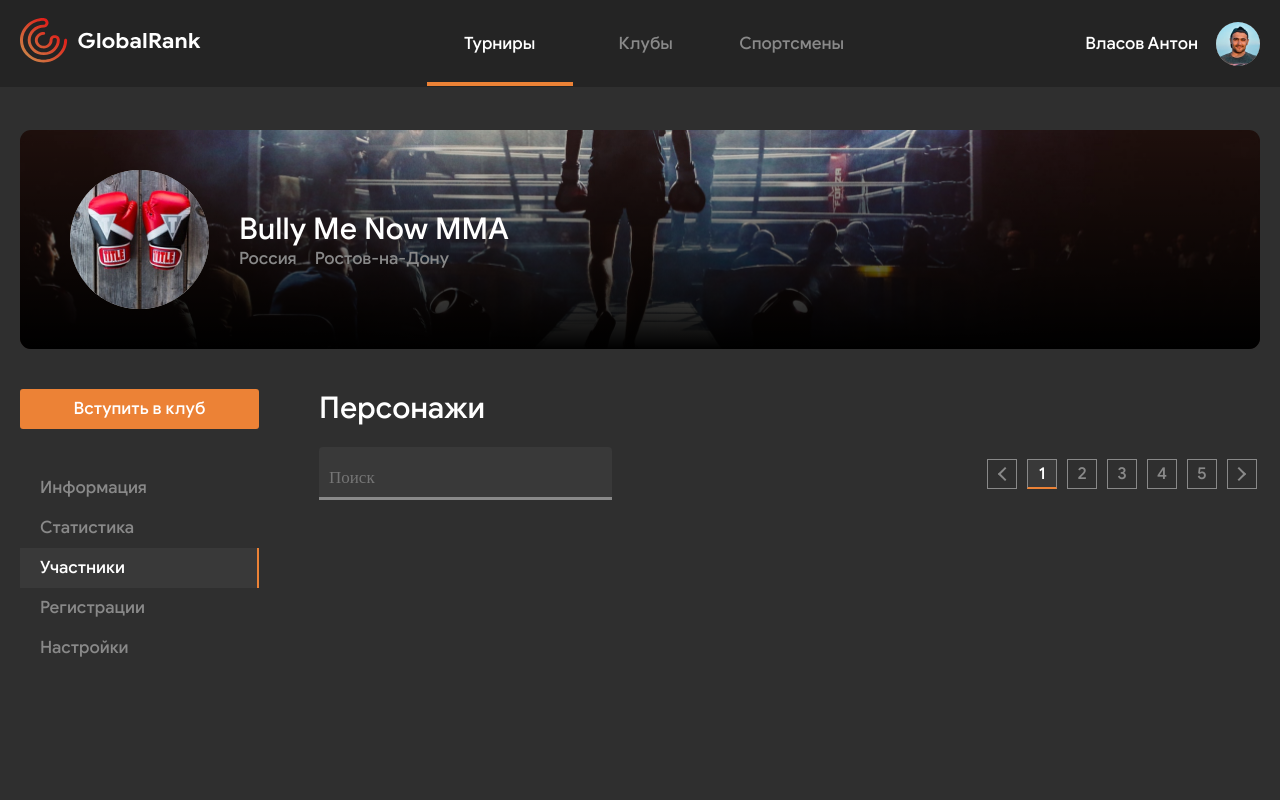
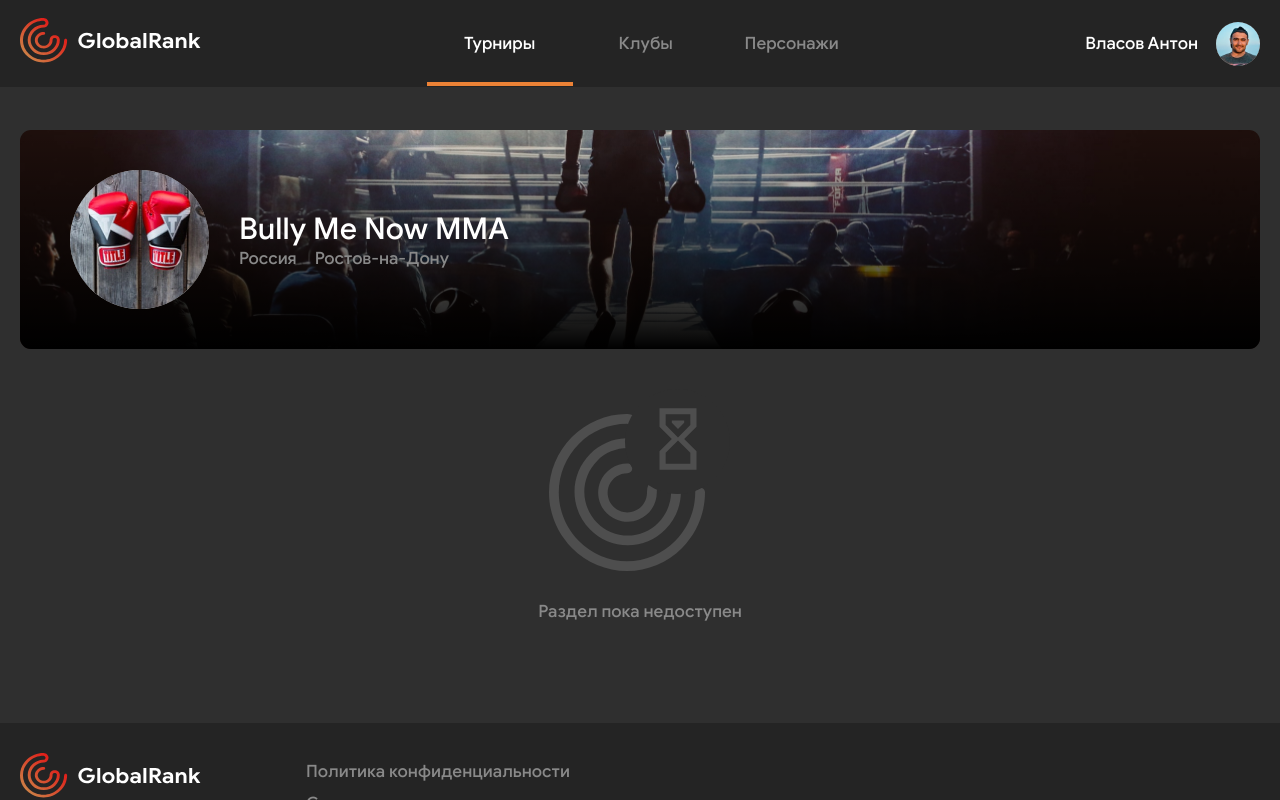
Before and after one commit to puncoviy/rnm-cards, a plain HTML site: page index.html in a window 1280 px wide. Both pictures are taken after a click on the item "Турниры". Shown: the top 800 px of the page. Drawn offline with Linux system fonts and the light colour scheme; no server answers; files whose address does not match are found by name.

Commit message:
feat: add unable screen

```diff
--- a/css/style.css
+++ b/css/style.css
@@ -578,6 +578,17 @@ a.active {
     transform: translate(-50%, -50%) rotate(225deg);
 }
 
+/* UNABLE */
+
+.unable {
+    display: none;
+    flex-direction: column;
+    justify-content: center;
+    align-items: center;
+    margin: 0 auto;
+    gap: 30px;
+}
+
 /* FOOTER */
 
 .footer {
@@ -627,6 +638,9 @@ a.active {
     }
     .section__cards-item {
         flex-basis: calc(50% - 10px);
+    }
+    .section__cards-item:nth-last-child(1) {
+        margin-right: unset;
     }
 }
 
--- a/index.html
+++ b/index.html
@@ -34,14 +34,14 @@
                 </a>
                 <div class="burger-box"><div class="burger-menu"></div></div>
                 <ul class="header__menu-list">
-                    <li class="header__menu-item active">
+                    <li class="header__menu-item">
                         <a href="#" class="header__menu-item--link">Турниры</a>
                     </li>
                     <li class="header__menu-item">
                         <a href="#" class="header__menu-item--link">Клубы</a>
                     </li>
-                    <li class="header__menu-item">
-                        <a href="#" class="header__menu-item--link">Спортсмены</a>
+                    <li class="header__menu-item active">
+                        <a href="#" class="header__menu-item--link">Персонажи</a>
                     </li>
                 </ul>
                 <div class="header__profile">
@@ -76,7 +76,7 @@
                     <a href="#" class="section__navigation-btn">Вступить в клуб</a>
                     <a href="#" class="section__navigation-link">Информация</a>
                     <a href="#" class="section__navigation-link">Статистика</a>
-                    <a href="#" class="section__navigation-link active">Участники</a>
+                    <a href="#" class="section__navigation-link active">Все персонажи</a>
                     <a href="#" class="section__navigation-link">Регистрации</a>
                     <a href="#" class="section__navigation-link">Настройки</a>
                 </div>
@@ -95,6 +95,11 @@
                         <li class="section__cards-pages-item">5</li>
                         <li class="section__cards-pages-item-next"></li>
                     </ul>
+                </div>
+
+                <div class="unable">
+                    <img class="unable__img" src="./img/unable.svg" alt="Раздел недоступен">
+                    <p class="unable__text">Раздел пока недоступен</p>
                 </div>
             </div>
 
--- a/js/main.js
+++ b/js/main.js
@@ -216,3 +216,32 @@ prevPages.addEventListener('click', function(){
         }
     })
 })
+
+// UNABLE
+const sectionNavigation = document.querySelector('.section__navigation');
+const sectionCards = document.querySelector('.section__cards');
+const unableScreen = document.querySelector('.unable');
+
+const headerNav = document.querySelectorAll('.header__menu-item');
+headerNav.forEach(el => el.addEventListener('click', function(){
+    if (headerNav[2].classList.contains('active')) {
+        unableScreen.style.display = 'none';
+        sectionNavigation.style.display = 'block';
+        sectionCards.style.display = 'block';
+    } else {
+        unableScreen.style.display = 'flex';
+        sectionNavigation.style.display = 'none';
+        sectionCards.style.display = 'none';
+    }
+}))
+
+const sectionNavigationLink = document.querySelectorAll('.section__navigation-link');
+sectionNavigationLink.forEach(el => el.addEventListener('click', function(){
+    if (sectionNavigationLink[2].classList.contains('active')) {
+        unableScreen.style.display = 'none';
+        sectionCards.style.display = 'block';
+    } else {
+        unableScreen.style.display = 'flex';
+        sectionCards.style.display = 'none';
+    }
+}))
```
Also changed, not shown: img/unable.svg (added).
